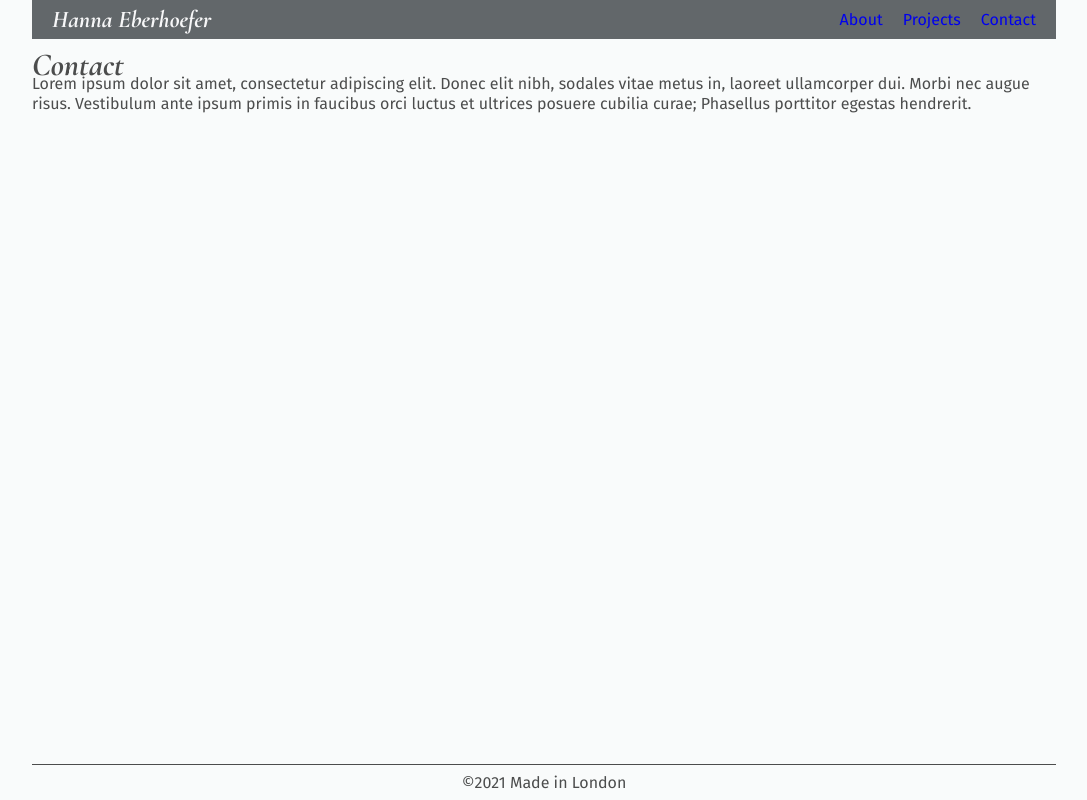
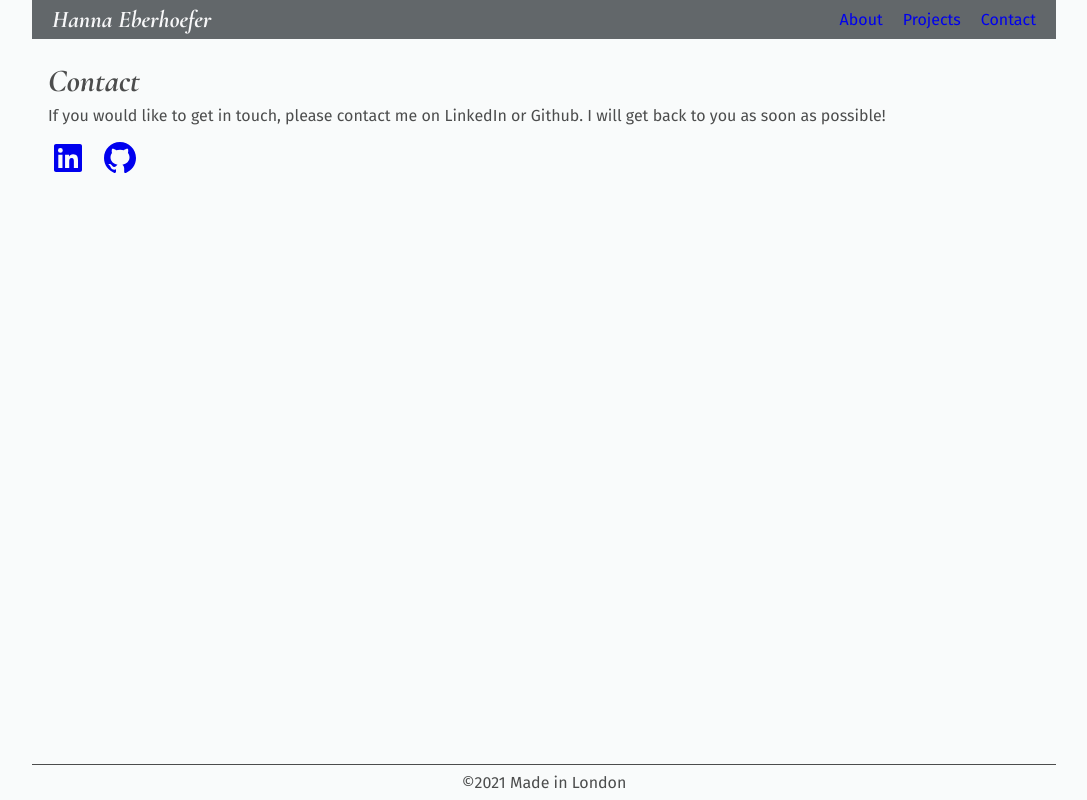
Before and after one commit to HannaEb/portfolio, a plain HTML site: page contact.html in a window 1280 px wide. Shown: the whole page, without its empty margins (96-1183 px from the left). Drawn offline with nearby package versions, Linux system fonts and the light colour scheme.

Commit message:
Contact page

```diff
--- a/contact.html
+++ b/contact.html
@@ -5,6 +5,8 @@
     <title>Contact</title>
     <link href="/style.css" type="text/css" rel="stylesheet">
     <link href="https://fonts.googleapis.com/css?family=Cormorant+Garamond:700i|Fira+Sans" rel="stylesheet">
+    <link href="/all.css" rel="stylesheet">
+    <script defer src="/all.js"></script>
   </head>
   <body>
     <nav>
@@ -17,10 +19,12 @@
     </nav>
     <main>
       <h1>Contact</h1>
-      <p>Lorem ipsum dolor sit amet, consectetur adipiscing elit. Donec elit nibh, sodales
-          vitae metus in, laoreet ullamcorper dui. Morbi nec augue risus. Vestibulum ante
-          ipsum primis in faucibus orci luctus et ultrices posuere cubilia curae;
-          Phasellus porttitor egestas hendrerit. </p>
+      <p>If you would like to get in touch, please contact me on LinkedIn or Github.
+        I will get back to you as soon as possible!</p>
+      <div id="contact-icons">
+        <a href="https://www.linkedin.com/in/hanna-eberhoefer-377b1424/" target="_blank"><i class="fab fa-linkedin icon fa-2x"></i></a>
+        <a href="https://github.com/HannaEb" target="_blank"><i class="fab fa-github icon fa-2x"></i></a>
+      </div>
     </main>
     <footer>
       <p>&copy2021 Made in London</p>
--- a/style.css
+++ b/style.css
@@ -73,7 +73,8 @@ body {
 
 h1 {
     font-family: 'Cormorant Garamond', serif;
-	font-size: 200%;
+    font-size: 200%;
+    padding-bottom: 0.5em;
 }
 
 h2 {
@@ -100,6 +101,10 @@ nav {
 	padding-right: 10px;
 }
 
+a:visited {
+    color: #4C4D4D;
+}
+
 .nav-item a:visited {
     color: #F7F7F8;
 }
@@ -114,6 +119,10 @@ nav {
 
 main {
     flex: 1;
+    padding-left: 1em;
+    padding-right: 1em;
+    padding-top: 1em;
+    padding-bottom: 1em;
 }
 
 footer {
@@ -150,18 +159,14 @@ footer {
     align-items: flex-end;
 }
 
-.index-text-container {
+/* .index-text-container {
     padding-left: 10px;
-}
-
-.index-text-container h1 {
-    padding-bottom: 10px;
-}
+} */
 
 .portrait {
 	max-width: 80%;
     height: auto;
-    padding-right: 10px;
+    /* padding-right: 10px; */
 }
 
 @media only screen and (max-width: 480px) {
@@ -185,4 +190,12 @@ footer {
 
 /* Contacts */
 
+#contact-icons {
+    padding-top: 1em;
+}
+
+#contact-icons a {
+    padding-right: 0.5em;
+}
+
 /* End of Projects */
```
